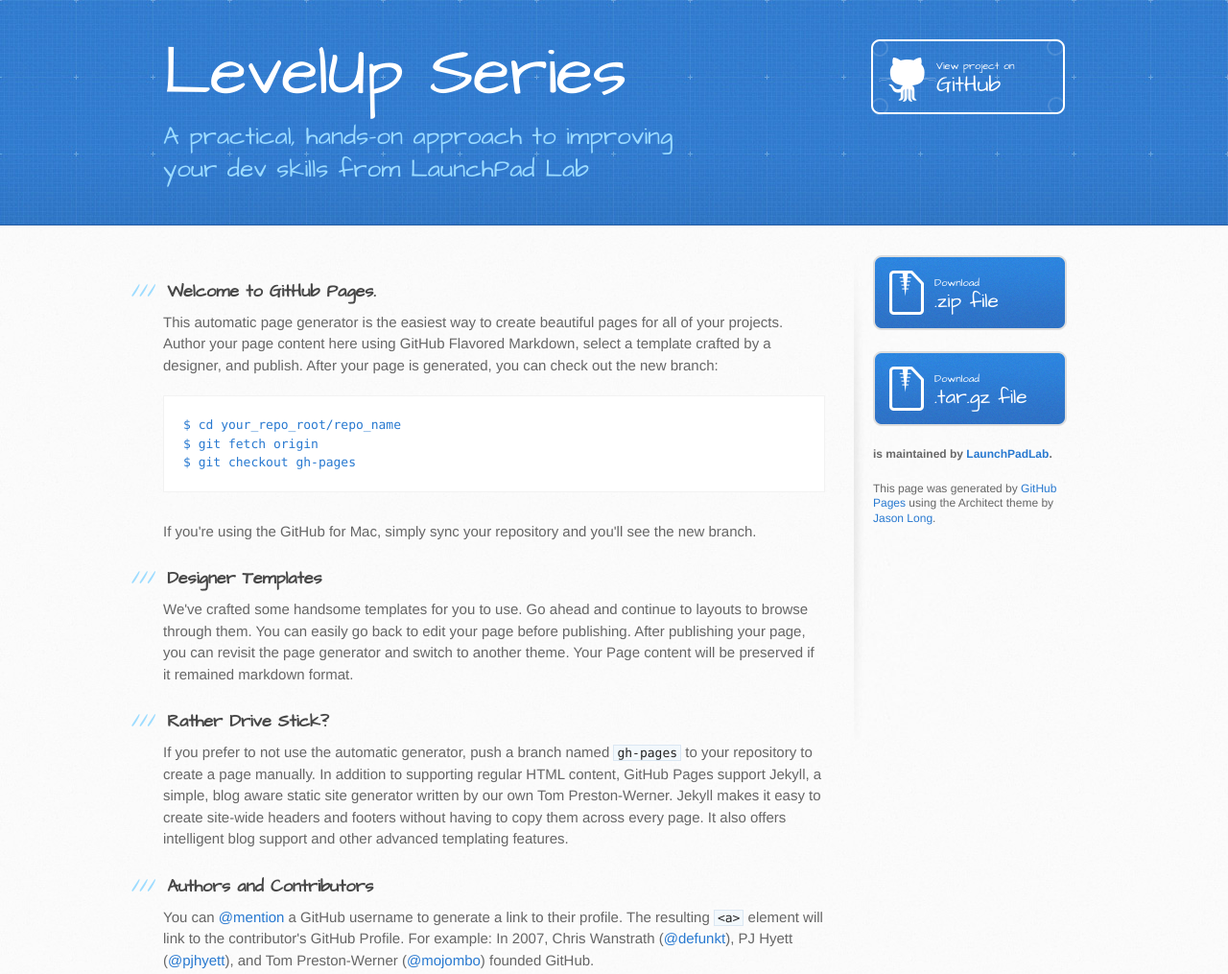
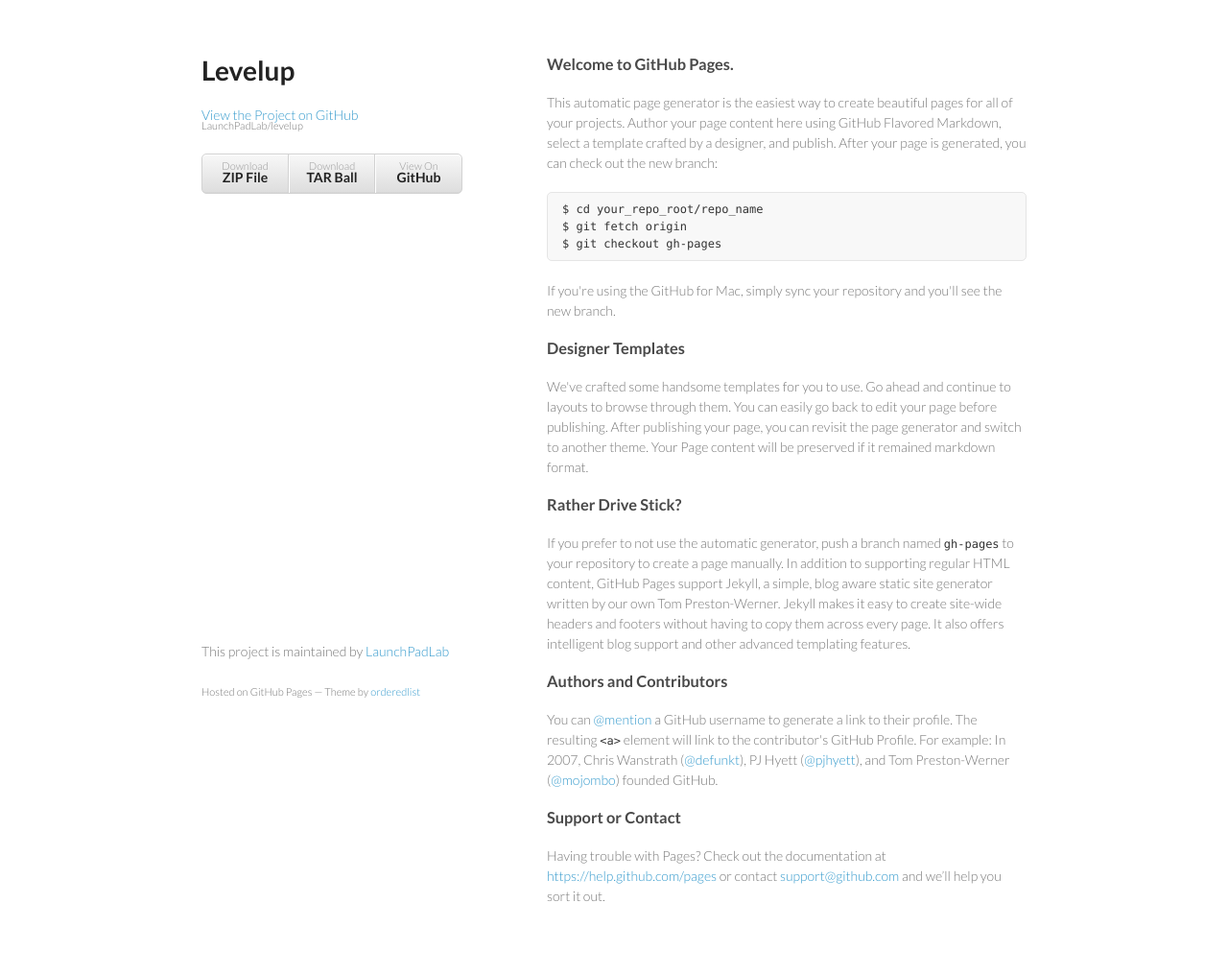
Before and after one commit to LaunchPadLab/levelup, a plain HTML site: page index.html in a window 1280 px wide. Shown: the top 1015 px of the page at 96% size. Drawn offline with Linux system fonts and the light colour scheme.

Commit message:
Create gh-pages branch via GitHub

```diff
--- a/index.html
+++ b/index.html
@@ -1,34 +1,34 @@
-<!DOCTYPE html>
+<!doctype html>
 <html>
   <head>
-    <meta charset='utf-8'>
+    <meta charset="utf-8">
     <meta http-equiv="X-UA-Compatible" content="chrome=1">
-    <meta name="viewport" content="width=device-width, initial-scale=1, maximum-scale=1">
-    <link href='https://fonts.googleapis.com/css?family=Architects+Daughter' rel='stylesheet' type='text/css'>
-    <link rel="stylesheet" type="text/css" href="stylesheets/stylesheet.css" media="screen">
-    <link rel="stylesheet" type="text/css" href="stylesheets/pygment_trac.css" media="screen">
-    <link rel="stylesheet" type="text/css" href="stylesheets/print.css" media="print">
+    <title>Levelup by LaunchPadLab</title>
 
+    <link rel="stylesheet" href="stylesheets/styles.css">
+    <link rel="stylesheet" href="stylesheets/pygment_trac.css">
+    <meta name="viewport" content="width=device-width, initial-scale=1, user-scalable=no">
     <!--[if lt IE 9]>
     <script src="//html5shiv.googlecode.com/svn/trunk/html5.js"></script>
     <![endif]-->
+  </head>
+  <body>
+    <div class="wrapper">
+      <header>
+        <h1>Levelup</h1>
+        <p></p>
 
-    <title>Levelup by LaunchPadLab</title>
-  </head>
+        <p class="view"><a href="https://github.com/LaunchPadLab/levelup">View the Project on GitHub <small>LaunchPadLab/levelup</small></a></p>
 
-  <body>
-    <header>
-      <div class="inner">
-        <h1>LevelUp Series</h1>
-        <h2>A practical, hands-on approach to improving your dev skills from LaunchPad Lab</h2>
-        <a href="https://github.com/LaunchPadLab/levelup" class="button"><small>View project on</small> GitHub</a>
-      </div>
-    </header>
 
-    <div id="content-wrapper">
-      <div class="inner clearfix">
-        <section id="main-content">
-          <h3>
+        <ul>
+          <li><a href="https://github.com/LaunchPadLab/levelup/zipball/master">Download <strong>ZIP File</strong></a></li>
+          <li><a href="https://github.com/LaunchPadLab/levelup/tarball/master">Download <strong>TAR Ball</strong></a></li>
+          <li><a href="https://github.com/LaunchPadLab/levelup">View On <strong>GitHub</strong></a></li>
+        </ul>
+      </header>
+      <section>
+        <h3>
 <a id="welcome-to-github-pages" class="anchor" href="#welcome-to-github-pages" aria-hidden="true"><span class="octicon octicon-link"></span></a>Welcome to GitHub Pages.</h3>
 
 <p>This automatic page generator is the easiest way to create beautiful pages for all of your projects. Author your page content here using GitHub Flavored Markdown, select a template crafted by a designer, and publish. After your page is generated, you can check out the new branch:</p>
@@ -59,25 +59,13 @@
 <a id="support-or-contact" class="anchor" href="#support-or-contact" aria-hidden="true"><span class="octicon octicon-link"></span></a>Support or Contact</h3>
 
 <p>Having trouble with Pages? Check out the documentation at <a href="https://help.github.com/pages">https://help.github.com/pages</a> or contact <a href="mailto:support@github.com">support@github.com</a> and we’ll help you sort it out.</p>
-        </section>
-
-        <aside id="sidebar">
-          <a href="https://github.com/LaunchPadLab/levelup/zipball/master" class="button">
-            <small>Download</small>
-            .zip file
-          </a>
-          <a href="https://github.com/LaunchPadLab/levelup/tarball/master" class="button">
-            <small>Download</small>
-            .tar.gz file
-          </a>
-
-          <p class="repo-owner"><a href="https://github.com/LaunchPadLab/levelup"></a> is maintained by <a href="https://github.com/LaunchPadLab">LaunchPadLab</a>.</p>
-
-          <p>This page was generated by <a href="https://pages.github.com">GitHub Pages</a> using the Architect theme by <a href="https://twitter.com/jasonlong">Jason Long</a>.</p>
-        </aside>
-      </div>
+      </section>
+      <footer>
+        <p>This project is maintained by <a href="https://github.com/LaunchPadLab">LaunchPadLab</a></p>
+        <p><small>Hosted on GitHub Pages &mdash; Theme by <a href="https://github.com/orderedlist">orderedlist</a></small></p>
+      </footer>
     </div>
-
+    <script src="javascripts/scale.fix.js"></script>
 
   </body>
 </html>
--- /dev/null
+++ b/javascripts/scale.fix.js
@@ -0,0 +1,17 @@
+var metas = document.getElementsByTagName('meta');
+var i;
+if (navigator.userAgent.match(/iPhone/i)) {
+  for (i=0; i<metas.length; i++) {
+    if (metas[i].name == "viewport") {
+      metas[i].content = "width=device-width, minimum-scale=1.0, maximum-scale=1.0";
+    }
+  }
+  document.addEventListener("gesturestart", gestureStart, false);
+}
+function gestureStart() {
+  for (i=0; i<metas.length; i++) {
+    if (metas[i].name == "viewport") {
+      metas[i].content = "width=device-width, minimum-scale=0.25, maximum-scale=1.6";
+    }
+  }
+}
--- /dev/null
+++ b/stylesheets/styles.css
@@ -0,0 +1,255 @@
+@import url(https://fonts.googleapis.com/css?family=Lato:300italic,700italic,300,700);
+
+body {
+  padding:50px;
+  font:14px/1.5 Lato, "Helvetica Neue", Helvetica, Arial, sans-serif;
+  color:#777;
+  font-weight:300;
+}
+
+h1, h2, h3, h4, h5, h6 {
+  color:#222;
+  margin:0 0 20px;
+}
+
+p, ul, ol, table, pre, dl {
+  margin:0 0 20px;
+}
+
+h1, h2, h3 {
+  line-height:1.1;
+}
+
+h1 {
+  font-size:28px;
+}
+
+h2 {
+  color:#393939;
+}
+
+h3, h4, h5, h6 {
+  color:#494949;
+}
+
+a {
+  color:#39c;
+  font-weight:400;
+  text-decoration:none;
+}
+
+a small {
+  font-size:11px;
+  color:#777;
+  margin-top:-0.6em;
+  display:block;
+}
+
+.wrapper {
+  width:860px;
+  margin:0 auto;
+}
+
+blockquote {
+  border-left:1px solid #e5e5e5;
+  margin:0;
+  padding:0 0 0 20px;
+  font-style:italic;
+}
+
+code, pre {
+  font-family:Monaco, Bitstream Vera Sans Mono, Lucida Console, Terminal;
+  color:#333;
+  font-size:12px;
+}
+
+pre {
+  padding:8px 15px;
+  background: #f8f8f8;
+  border-radius:5px;
+  border:1px solid #e5e5e5;
+  overflow-x: auto;
+}
+
+table {
+  width:100%;
+  border-collapse:collapse;
+}
+
+th, td {
+  text-align:left;
+  padding:5px 10px;
+  border-bottom:1px solid #e5e5e5;
+}
+
+dt {
+  color:#444;
+  font-weight:700;
+}
+
+th {
+  color:#444;
+}
+
+img {
+  max-width:100%;
+}
+
+header {
+  width:270px;
+  float:left;
+  position:fixed;
+}
+
+header ul {
+  list-style:none;
+  height:40px;
+
+  padding:0;
+
+  background: #eee;
+  background: -moz-linear-gradient(top, #f8f8f8 0%, #dddddd 100%);
+  background: -webkit-gradient(linear, left top, left bottom, color-stop(0%,#f8f8f8), color-stop(100%,#dddddd));
+  background: -webkit-linear-gradient(top, #f8f8f8 0%,#dddddd 100%);
+  background: -o-linear-gradient(top, #f8f8f8 0%,#dddddd 100%);
+  background: -ms-linear-gradient(top, #f8f8f8 0%,#dddddd 100%);
+  background: linear-gradient(top, #f8f8f8 0%,#dddddd 100%);
+
+  border-radius:5px;
+  border:1px solid #d2d2d2;
+  box-shadow:inset #fff 0 1px 0, inset rgba(0,0,0,0.03) 0 -1px 0;
+  width:270px;
+}
+
+header li {
+  width:89px;
+  float:left;
+  border-right:1px solid #d2d2d2;
+  height:40px;
+}
+
+header ul a {
+  line-height:1;
+  font-size:11px;
+  color:#999;
+  display:block;
+  text-align:center;
+  padding-top:6px;
+  height:40px;
+}
+
+strong {
+  color:#222;
+  font-weight:700;
+}
+
+header ul li + li {
+  width:88px;
+  border-left:1px solid #fff;
+}
+
+header ul li + li + li {
+  border-right:none;
+  width:89px;
+}
+
+header ul a strong {
+  font-size:14px;
+  display:block;
+  color:#222;
+}
+
+section {
+  width:500px;
+  float:right;
+  padding-bottom:50px;
+}
+
+small {
+  font-size:11px;
+}
+
+hr {
+  border:0;
+  background:#e5e5e5;
+  height:1px;
+  margin:0 0 20px;
+}
+
+footer {
+  width:270px;
+  float:left;
+  position:fixed;
+  bottom:50px;
+}
+
+@media print, screen and (max-width: 960px) {
+
+  div.wrapper {
+    width:auto;
+    margin:0;
+  }
+
+  header, section, footer {
+    float:none;
+    position:static;
+    width:auto;
+  }
+
+  header {
+    padding-right:320px;
+  }
+
+  section {
+    border:1px solid #e5e5e5;
+    border-width:1px 0;
+    padding:20px 0;
+    margin:0 0 20px;
+  }
+
+  header a small {
+    display:inline;
+  }
+
+  header ul {
+    position:absolute;
+    right:50px;
+    top:52px;
+  }
+}
+
+@media print, screen and (max-width: 720px) {
+  body {
+    word-wrap:break-word;
+  }
+
+  header {
+    padding:0;
+  }
+
+  header ul, header p.view {
+    position:static;
+  }
+
+  pre, code {
+    word-wrap:normal;
+  }
+}
+
+@media print, screen and (max-width: 480px) {
+  body {
+    padding:15px;
+  }
+
+  header ul {
+    display:none;
+  }
+}
+
+@media print {
+  body {
+    padding:0.4in;
+    font-size:12pt;
+    color:#444;
+  }
+}
```
